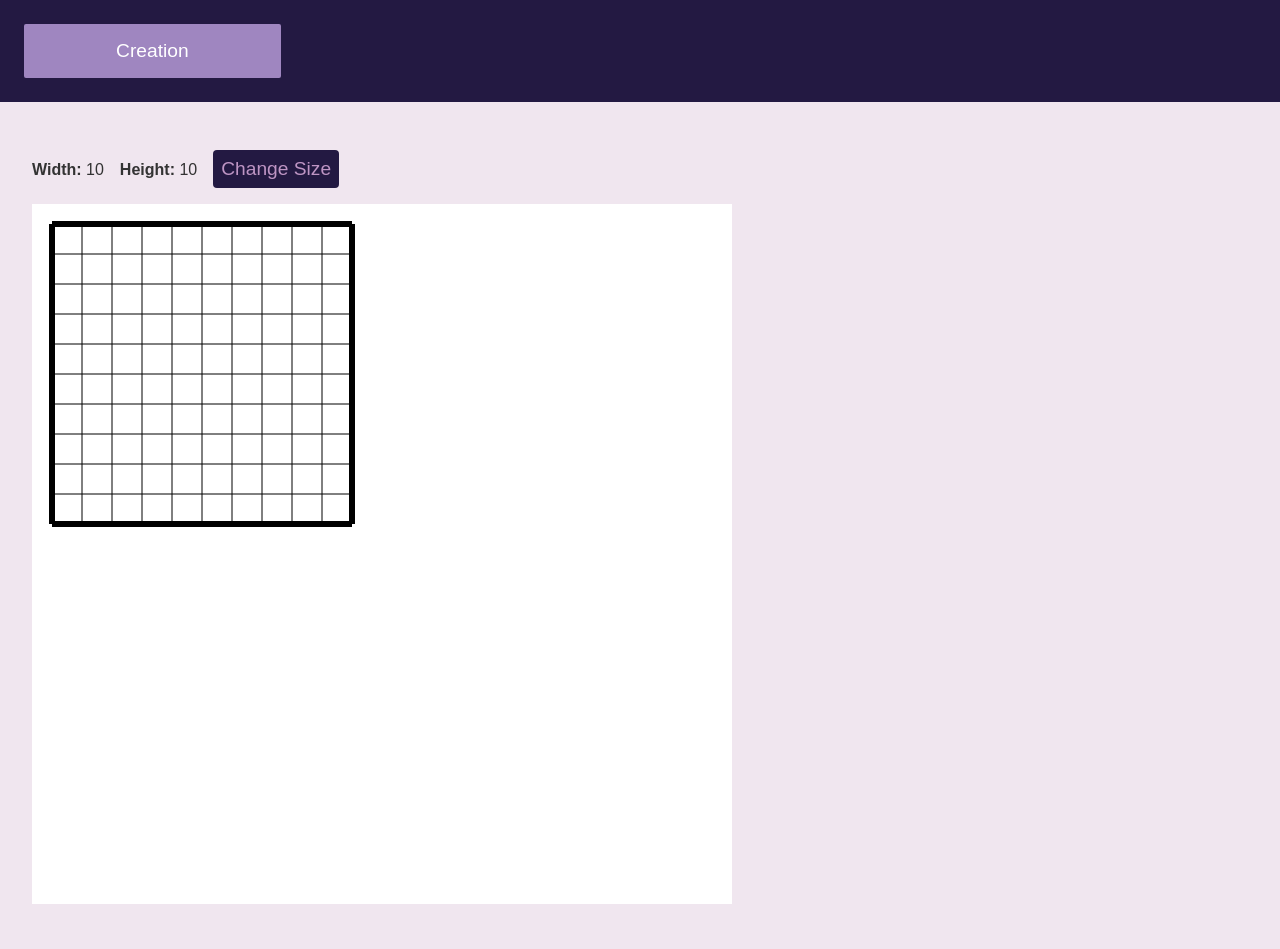
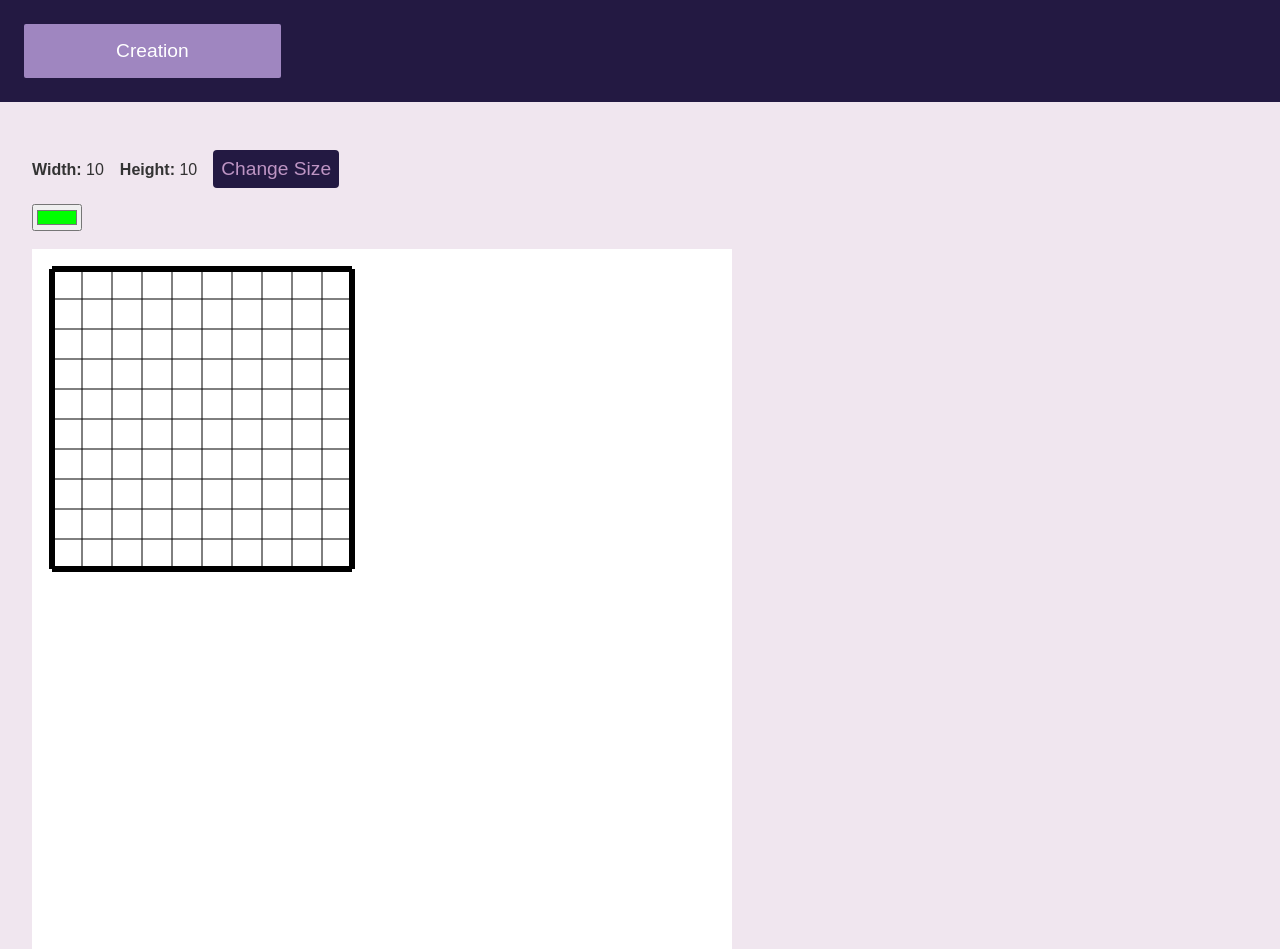
Before and after one commit to blakdragon39/digital-stitchware, an Angular app: page /creation in a window 1280 px wide. Before the commit the page ends 904 px from the top, so only its background shows below. Built offline with nearby package versions, Linux system fonts and the light colour scheme.

Commit message:
Added colour picker, and colouring on canvas with different colours

```diff
--- a/src/app/creation/canvas/canvas.component.ts
+++ b/src/app/creation/canvas/canvas.component.ts
@@ -1,4 +1,4 @@
-import { Component, Input } from '@angular/core'
+import { Component, Input, SimpleChanges } from '@angular/core'
 import { CommonModule } from '@angular/common'
 
 import { Point } from '../../models/point'
@@ -14,6 +14,7 @@ import { Pattern, FullCross } from '../../models/pattern'
     styleUrl: './canvas.component.scss'
 })
 export class CanvasComponent {
+    @Input() public color = "#000000"
     @Input() public width = 0
     @Input() public height = 0
 
@@ -36,22 +37,24 @@ export class CanvasComponent {
     private yOffset = 20
 
     ngOnInit() {
-        var gridCanvas = document.getElementById('gridCanvas')!
-        var fullCrossCanvas = document.getElementById('fullCrossCanvas')!
-        var highlightCanvas = document.getElementById('highlightCanvas')!
+        var gridCanvas = document.getElementById('gridCanvas') as HTMLCanvasElement
+        var fullCrossCanvas = document.getElementById('fullCrossCanvas') as HTMLCanvasElement
+        var highlightCanvas = document.getElementById('highlightCanvas') as HTMLCanvasElement
 
-        this.gridCtx = (gridCanvas as HTMLCanvasElement).getContext('2d')!
-        this.fullCrossCtx = (fullCrossCanvas as HTMLCanvasElement).getContext('2d')!
-        this.highlightCtx = (highlightCanvas as HTMLCanvasElement).getContext('2d')!
+        this.gridCtx = gridCanvas.getContext('2d')!
+        this.fullCrossCtx = fullCrossCanvas.getContext('2d')!
+        this.highlightCtx = highlightCanvas.getContext('2d')!
         this.boundingRect = gridCanvas.getBoundingClientRect()!
 
         this.initialized = true
-        this.ngOnChanges()
+        this.drawGridLines()
     }
 
-    ngOnChanges() {
+    ngOnChanges(changes: SimpleChanges) {
         if (!this.initialized) return
-        this.drawGridLines()
+        if ('width' in changes || 'height' in changes) {
+            this.drawGridLines()
+        }
     }
 
     onMouseMoveEvent(event: MouseEvent) {
@@ -101,7 +104,7 @@ export class CanvasComponent {
 
     onLeftMouseClick(event: MouseEvent) {
         if (this.highlightedSquare) {
-            this.setBlock(this.highlightedSquare, '#000')
+            this.setBlock(this.highlightedSquare, this.color)
         }
     }
 
@@ -172,6 +175,13 @@ export class CanvasComponent {
         }
     }
 
+    drawHighlight() {
+        this.highlightCtx.reset()
+        if (this.highlightedSquare) {
+            this.drawSquare(this.highlightCtx, this.highlightedSquare, '#32a852')
+        }
+    }
+
     drawLine(c: CanvasRenderingContext2D, from: Point, to: Point, width: number) {
         c.beginPath()
         c.lineWidth = width
@@ -181,15 +191,9 @@ export class CanvasComponent {
     }
 
     drawSquare(c: CanvasRenderingContext2D, pos: Point, color: string) {
+        c.beginPath()
         c.rect((pos.x * this.stitchSize) + this.xOffset, (pos.y * this.stitchSize) + this.yOffset, this.stitchSize, this.stitchSize)
         c.fillStyle = color
         c.fill()
     }
-
-    drawHighlight() {
-        this.highlightCtx.reset()
-        if (this.highlightedSquare) {
-            this.drawSquare(this.highlightCtx, this.highlightedSquare, '#32a852')
-        }
-    }
 }
--- /dev/null
+++ b/src/app/creation/colorpicker/colorpicker.component.html
@@ -0,0 +1,3 @@
+<div>
+	<input id="colorInput" type="color" (change)="onColorChange($event)"/>
+</div>
--- /dev/null
+++ b/src/app/creation/colorpicker/colorpicker.component.ts
@@ -0,0 +1,16 @@
+import { Component, Input } from '@angular/core'
+
+@Component({
+    selector: 'app-color-picker',
+    standalone: true,
+    imports: [],
+    templateUrl: './colorpicker.component.html',
+})
+export class ColorPickerComponent {
+    @Input() public startColor = ""
+    @Input() public onColorChange: ((args: any) => void) = () => { console.log("Unimplemented") }
+
+    ngOnInit() {
+        (document.getElementById('colorInput') as HTMLInputElement).value = this.startColor
+    }
+}
--- a/src/app/creation/creation.component.html
+++ b/src/app/creation/creation.component.html
@@ -10,5 +10,13 @@
 	<button *ngIf="!changingSize" (click)="changeSize()">Change Size</button>
 	<button *ngIf="changingSize" (click)="finishChangingSize()">Done</button>
 
-	<app-canvas [width]="width" [height]="height" />
+	<app-color-picker
+		class="creationColor"
+		[startColor]="color"
+		[onColorChange]="onColorChange" />
+	<app-canvas
+		[color]="color"
+		[width]="width"
+		[height]="height" />
+
 </div>
--- a/src/app/creation/creation.component.scss
+++ b/src/app/creation/creation.component.scss
@@ -9,3 +9,7 @@
 .canvasDimension input {
 	margin-left: 8px;
 }
+
+.creationColor {
+	margin: 8px;
+}
--- a/src/app/creation/creation.component.ts
+++ b/src/app/creation/creation.component.ts
@@ -3,6 +3,7 @@ import { CommonModule } from '@angular/common'
 import { FormsModule } from '@angular/forms'
 
 import { CanvasComponent } from './canvas/canvas.component'
+import { ColorPickerComponent } from './colorpicker/colorpicker.component'
 
 @Component({
     selector: 'app-creation',
@@ -11,6 +12,7 @@ import { CanvasComponent } from './canvas/canvas.component'
         CommonModule,
         FormsModule,
         CanvasComponent,
+        ColorPickerComponent,
     ],
     templateUrl: './creation.component.html',
     styleUrl: './creation.component.scss'
@@ -18,11 +20,16 @@ import { CanvasComponent } from './canvas/canvas.component'
 export class CreationComponent {
     public width = 10
     public height = 10
+    public color = "#00ff00"
 
     public newWidth = 0
     public newHeight = 0
 
     public changingSize = false
+
+    onColorChange = (event: Event) => {
+        this.color = (event.target as HTMLInputElement).value
+    }
 
     changeSize() {
         this.newWidth = this.width
```
